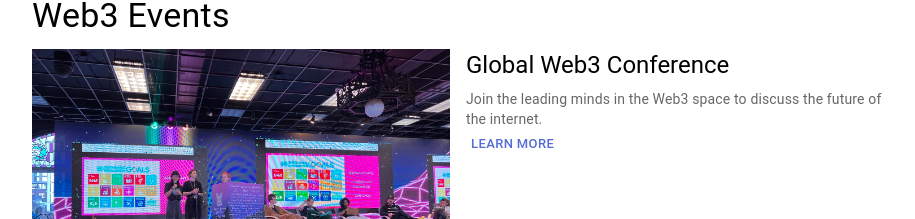
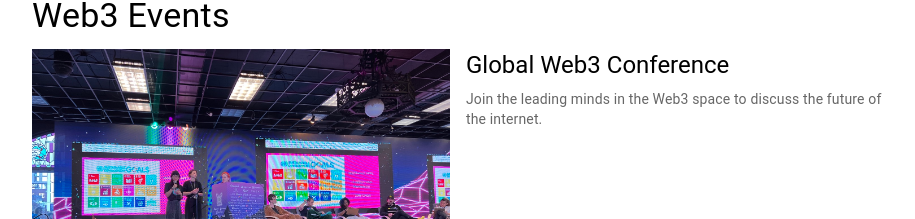
Before and after one commit to noraliucode/landing-page, a React (Create React App) app: page / in a window 1280 px wide. Shown: the part 931-1150 px from the top of the page, without its empty margins (182-1097 px from the left). Built offline with nearby package versions, Linux system fonts and the light colour scheme.

Commit message:
clean up

```diff
--- a/src/LandingPage.tsx
+++ b/src/LandingPage.tsx
@@ -421,9 +421,6 @@ const EventSection = () => {
               Join the leading minds in the Web3 space to discuss the future of
               the internet.
             </Typography>
-            <Button size="small" color="primary">
-              Learn More
-            </Button>
           </Grid>
         </Grid>
       </Box>
```
